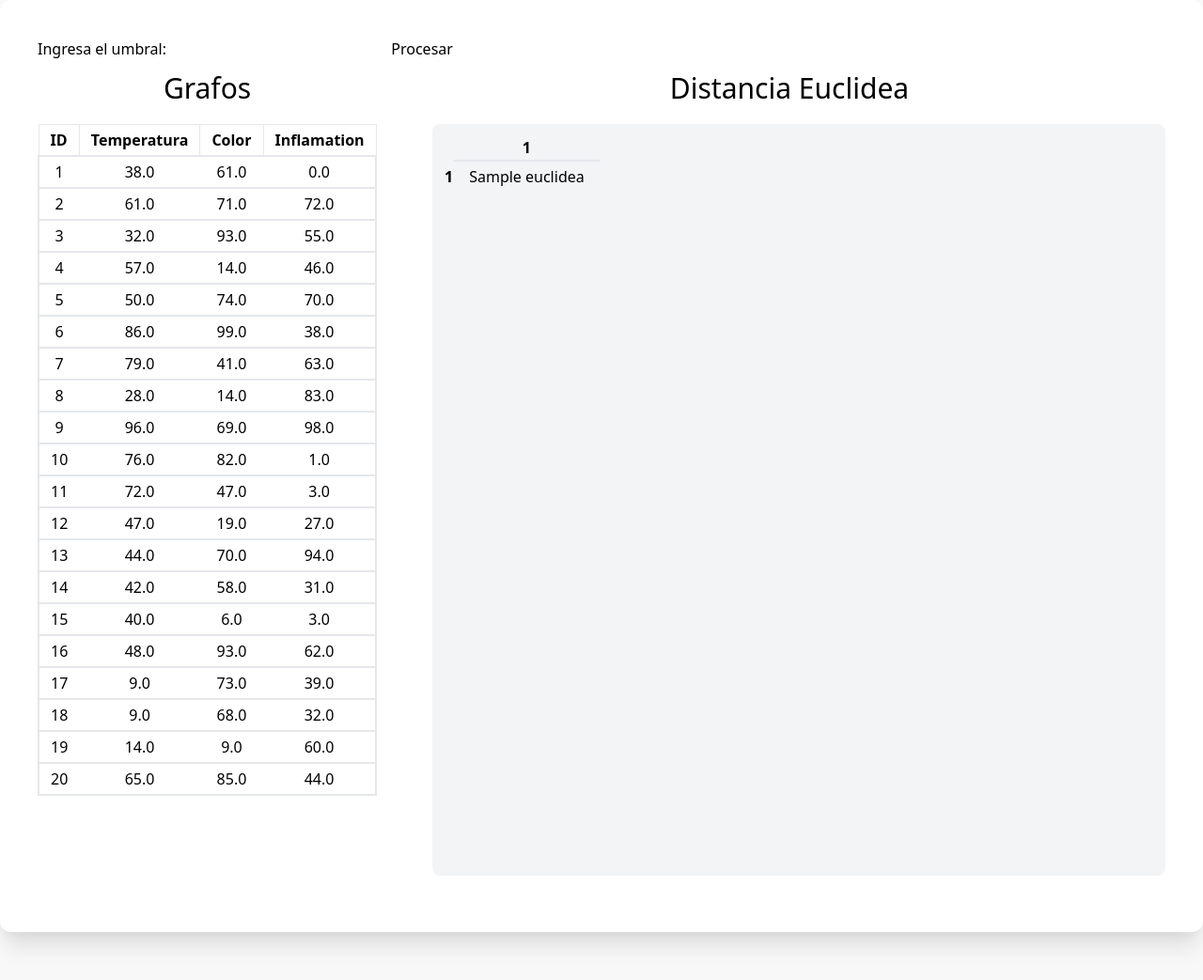
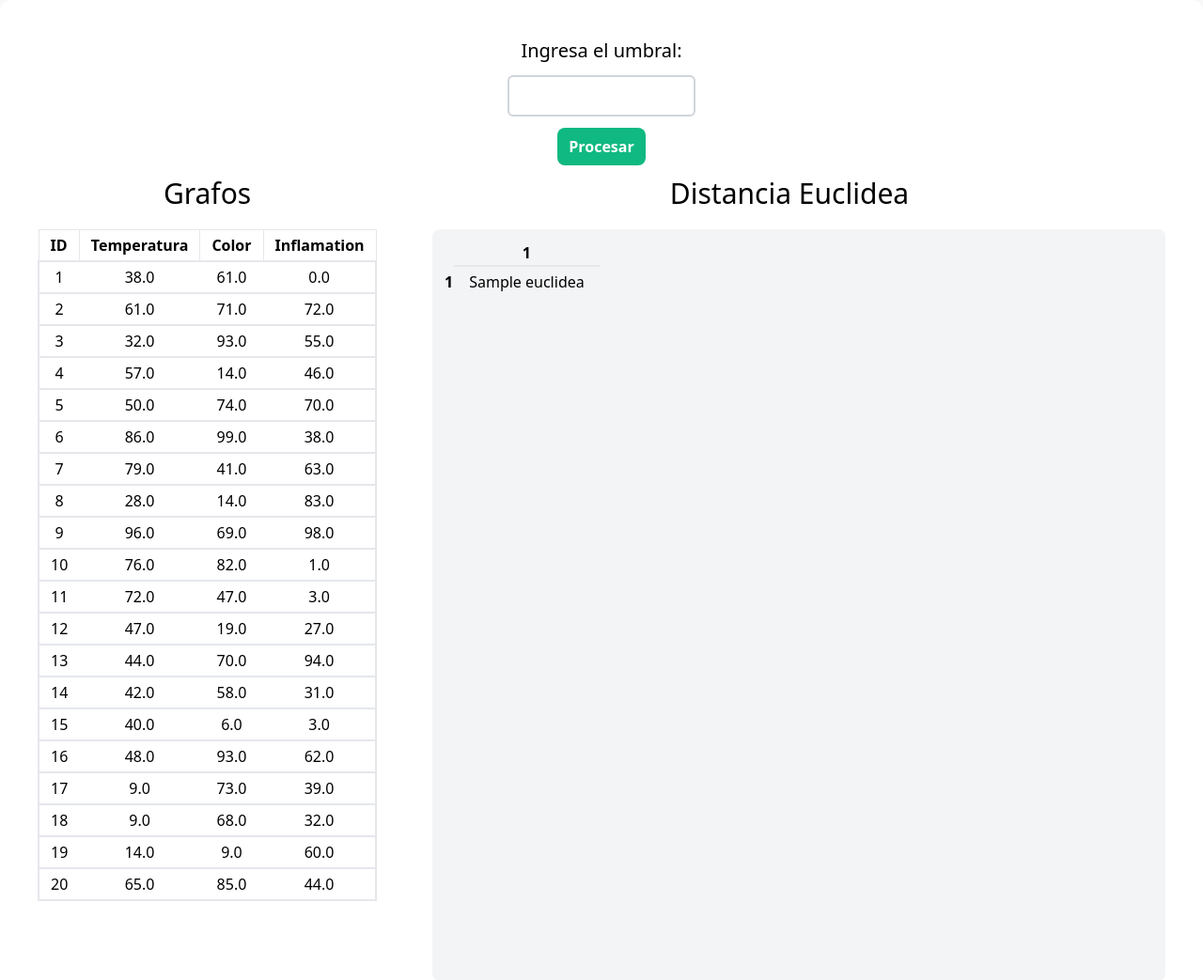
Before and after one commit to RICA38/grafos-main, a Django app: template grafo_app/templates/grafo.html in a window 1280 px wide. Shown: the part 172-1215 px from the top of the page at 94% size. Run offline with Django 3.2, Linux system fonts and the light colour scheme; data comes from the database, SQL or seed files in the repository; tables that the repository leaves empty hold one stand-in row (values such as "Sample post"); the template is opened without the code that fills it: values that come from a table or form of the project are taken from there, most other values are stand-ins (such as "Sample title", 1, 10 or a date in 2020).

Commit message:
version1_final

```diff
--- a/grafo/urls.py
+++ b/grafo/urls.py
@@ -25,4 +25,5 @@ urlpatterns = [
     path('grafos/', grafoApp.grafo, name="grafos"),
     path('contacto/', myContact.contact, name="contacto"),
     path('acerca', myAbout.about, name="acerca"),
+    path('procesa/',grafoApp.procesa, name="procesa")
 ]
--- a/grafo_app/static/css/styles.css
+++ b/grafo_app/static/css/styles.css
@@ -1,7 +1,5 @@
 body {
     background-color: #F8F8F8;
-    /* background-color: red;
-    /* background-color: rgb(95, 28, 219); */
 }
 
 .box {
--- a/grafo_app/templates/grafo.html
+++ b/grafo_app/templates/grafo.html
@@ -1,14 +1,19 @@
-{% extends 'layout.html' %} {% block title %} Grafo {% endblock%} {% block content %}
+{% extends 'layout.html' %}
 
-<form action="" method="get">
+{% block title %} Grafo {% endblock%}
+}
+{% block content %}
+
+    <div class="w-1/3 mx-auto">
+        <form action="{% url 'procesa' %}" method="POST">
             {%csrf_token %}
-    <label for="team_name">Ingresa el umbral: </label>
-    <input id="team_name" type="text" name="name_field" value=" ">
-
-    <button type="submit" name='mybtn2'>Procesar</button>
-
-
+            <label for="umbral" class="text-xl float-left block w-full text-center block mb-3">Ingresa el umbral: </label>
+            <div class="w-full">
+                <input type="text" name="umbral" class="border-gray-300 border-2 px-5 py-2 rounded-md block mx-auto w-1/2 outline-none text-gray-400">
+            </div>
+            <button type="submit" class="bg-green-500 text-white py-2 px-3 font-bold rounded-lg hover:bg-green-400 block mx-auto mt-3 block">Procesar</button>
         </form>
+    </div>
 
     <div class="mx-auto w-full text-center flex justify-between mt-3 flex-wrap">
         <div>
@@ -32,6 +37,37 @@
                 </table>
             </div>
         </div>
+
+        {% if umbral %}
+
+            <div class=" mx-auto mt-5 lg:mt-0" >
+                <h3 class="text-center text-3xl">Proceso de Umbral</h3>
+                <div class="box bg-gray-100 p-3 rounded-lg overflow-x-scroll my-5 ml-5 ">
+                    <table>
+                        <th>Vo</th>
+                        <th>Vf</th>
+                        <th>Distan</th>
+                        <th>Si/No</th>
+
+                        {% for i in euclidea %}
+                            {% for j in i %}
+                                <tr class="px-10 w-full"> <td class="px-4 py-1 border-t-2">{{forloop.parentloop.counter}}</td> <td class="px-4 py-1 border-t-2">
+                                    {{forloop.counter}}</td> <td class="px-7 py-1 border-t-2">{{j}}</td>  <td class="px-4 py-1 border-t-2">
+                                    {% if j > umbral %}
+                                        No
+                                    {% else %}
+                                        Si
+                                    {% endif %}
+                                    </td>
+                                </tr>
+                            {% endfor %}
+                        {% endfor %}
+
+                    </table>
+                </div>
+            </div>
+        {% else %}
+
         <div class="w-2/3 mt-5 lg:mt-0">
             <h3 class="text-center text-3xl">Distancia Euclidea</h3>
             <div class="box bg-gray-100 p-3 rounded-lg overflow-x-scroll my-5 ml-5 ">
@@ -52,5 +88,7 @@
             </div>
         </div>
 
+        {% endif %}
+
     </div>
 {% endblock %}
```
Also changed, not shown: grafo_app/views.py (+7 -3 lines). Lines whose indentation alone changed are shown as unchanged.
